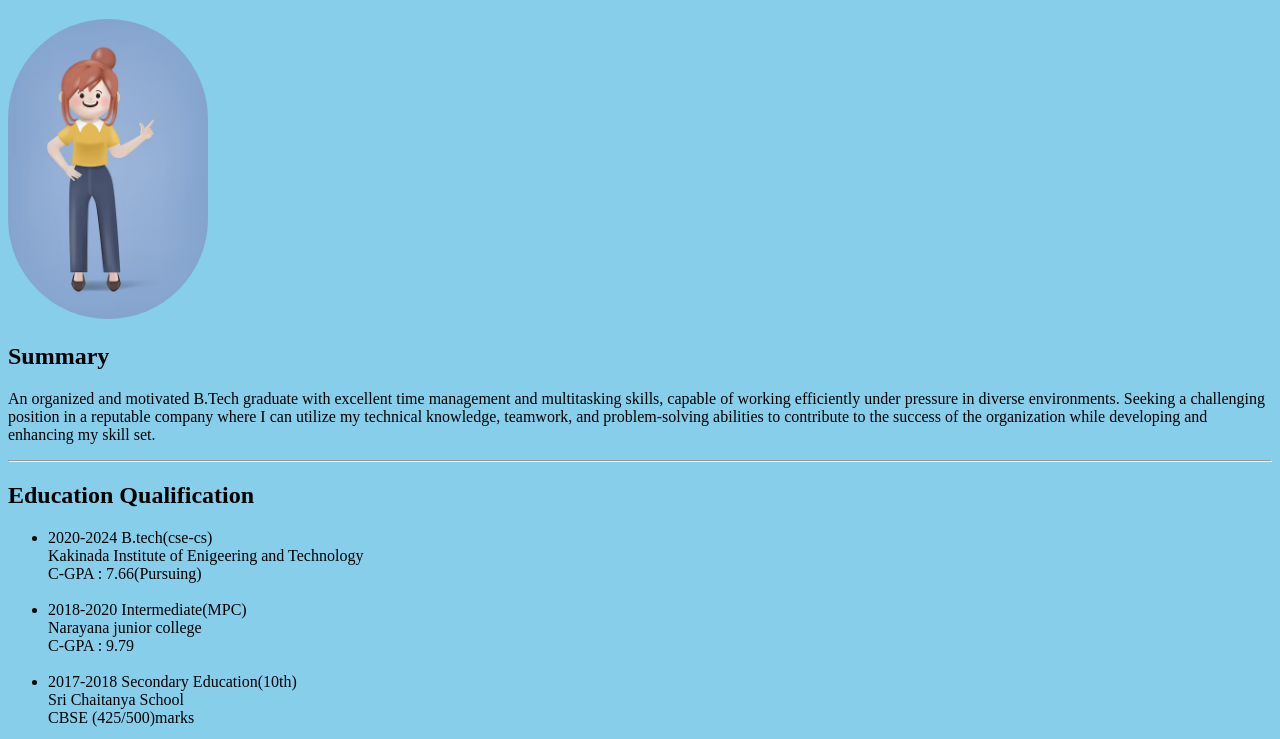
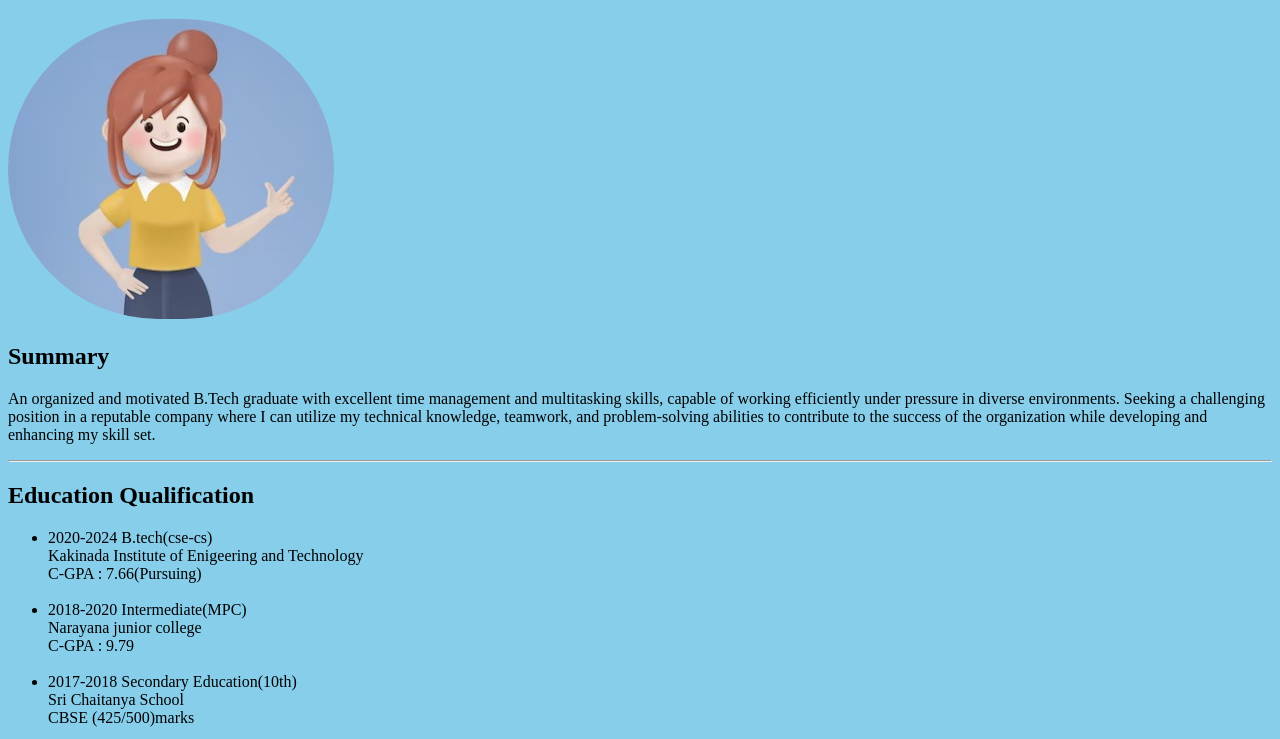
Before and after one commit to degala-prasanna/Basic-Portfolio, a plain HTML site: page index.html in a window 1280 px wide. Shown: the part 61-800 px from the top of the page. Drawn offline with Linux system fonts and the light colour scheme.

Commit message:
Update index.html

```diff
--- a/index.html
+++ b/index.html
@@ -8,7 +8,7 @@
 </head>
 <body bgcolor="skyblue">
     <h1>Degala Sai Prasanna</h1>
-    <img src="me1.jpg" alt="" height="300" style="border-radius:4cm;">
+    <img src="me.jpg" alt="" height="300" style="border-radius:4cm;">
     <h2>Summary </h2>
         <p>An organized and motivated B.Tech graduate with excellent time management and
             multitasking skills, capable of working efficiently under pressure in diverse environments.
```
